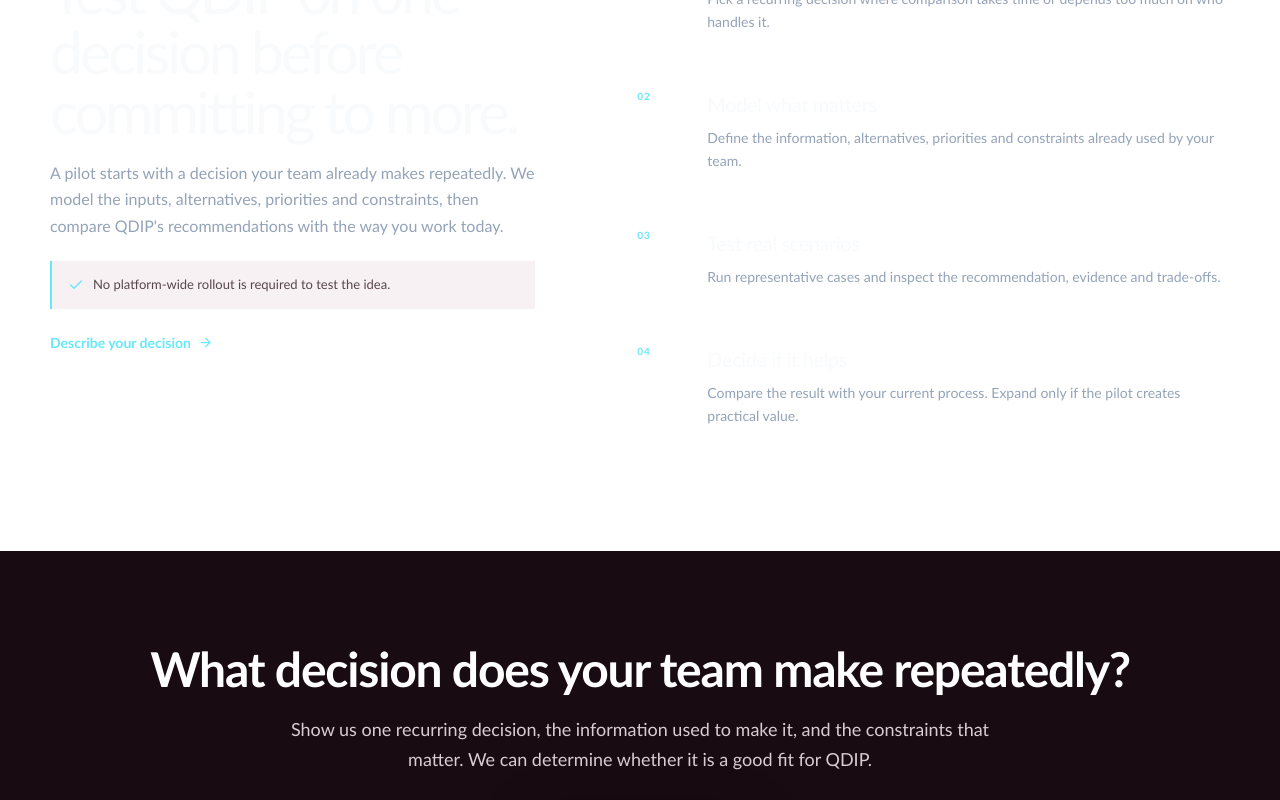
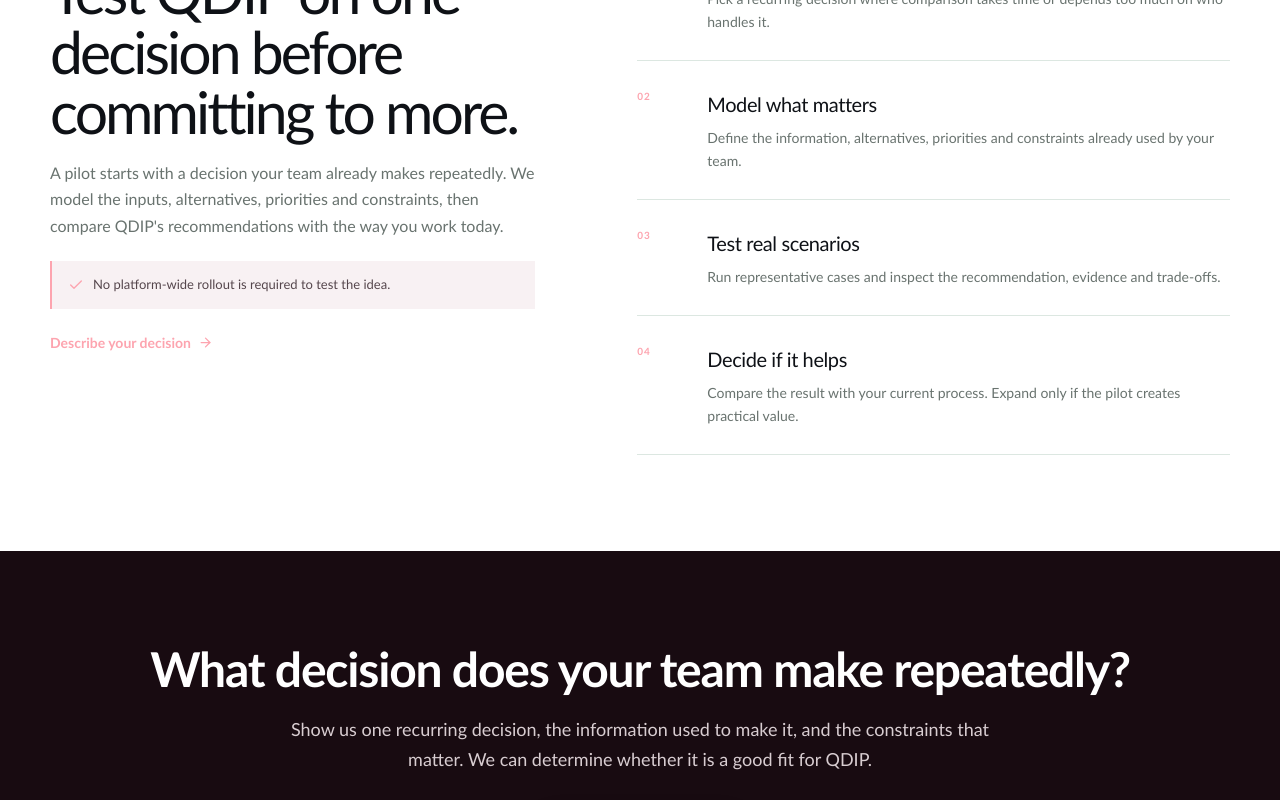
Before and after one commit to mentality-prj/dip-observatory, a Next.js app: page / in a window 1280 px wide. Shown: the part 4569-5369 px from the top of the page. Built offline with nearby package versions, Linux system fonts and the light colour scheme; no server answers.

Commit message:
refactor(marketing): provide DS theme contract on public site

```diff
--- a/src/components/marketing/qdip-site.tsx
+++ b/src/components/marketing/qdip-site.tsx
@@ -1,5 +1,6 @@
 import Link from "next/link";
 import { ArrowRight, Check, Play } from "lucide-react";
+import { DesignSystemProvider } from "@/design-system";
 import { marketingLocaleHref } from "@/lib/platform-urls";
 import { marketingCopy, type MarketingLocale } from "./qdip-copy";
 import { QdipLogo } from "./qdip-logo";
@@ -23,7 +24,7 @@ function Header({ locale }: { locale: MarketingLocale }) {
 
 export function QdipSite({locale="en"}:{locale?:MarketingLocale}){
   const c=marketingCopy[locale]; const valueIndexes=[1,3,11,5,7,9]; const decisionHref=path(locale,"decision");
-  return <main className={styles.site} id="main-content" lang={locale}><Header locale={locale}/>
+  return <DesignSystemProvider theme="rose" mode="light" className={styles.site}><main id="main-content" lang={locale}><Header locale={locale}/>
     <section className={styles.hero}><div className={styles.heroCopy}><div className={styles.eyebrow}>{c.hero[0]}</div><h1>{c.hero[1]}</h1><p className={styles.lead}>{c.hero[2]}</p><p>{c.hero[3]}</p><strong className={styles.human}>{c.hero[4]}</strong><div className={styles.heroActions}><Link className={styles.primaryButtonLarge} href={path(locale,"use-cases")}><Play size={16}/>{c.hero[5]}</Link></div></div><DecisionSpace locale={locale}/></section>
     <section className={styles.section}><div className={styles.sectionIntro}><h2>{c.problem[0]}</h2></div><div className={styles.questionGrid}>{c.problem.slice(1,5).map(x=><article key={x}>{x}</article>)}</div><p className={styles.centerCopy}>{c.problem[5]} <strong>{c.problem[6]}</strong></p><p className={styles.businessBridge}>{c.bridge}</p></section>
     <DecisionPlayground locale={locale}/>
@@ -33,5 +34,5 @@ export function QdipSite({locale="en"}:{locale?:MarketingLocale}){
     <PilotPath locale={locale} decisionHref={decisionHref}/>
     <section className={styles.finalCta}><h2>{c.conversion[0]}</h2><p>{c.conversion[1]}</p><Link className={styles.primaryButtonLarge} href={decisionHref}>{c.conversion[2]} <ArrowRight size={16}/></Link></section>
     <footer className={styles.footer}><QdipLogo/><nav><Link href={path(locale,"how-it-works")}>{c.nav[0]}</Link><Link href={path(locale,"use-cases")}>{c.nav[1]}</Link><Link href={path(locale,"core")}>QDIP Core</Link><Link href={path(locale,"core/research")}>Research</Link></nav><span>© {new Date().getFullYear()} QDIP</span></footer>
-  </main>;
+  </main></DesignSystemProvider>;
 }
```
